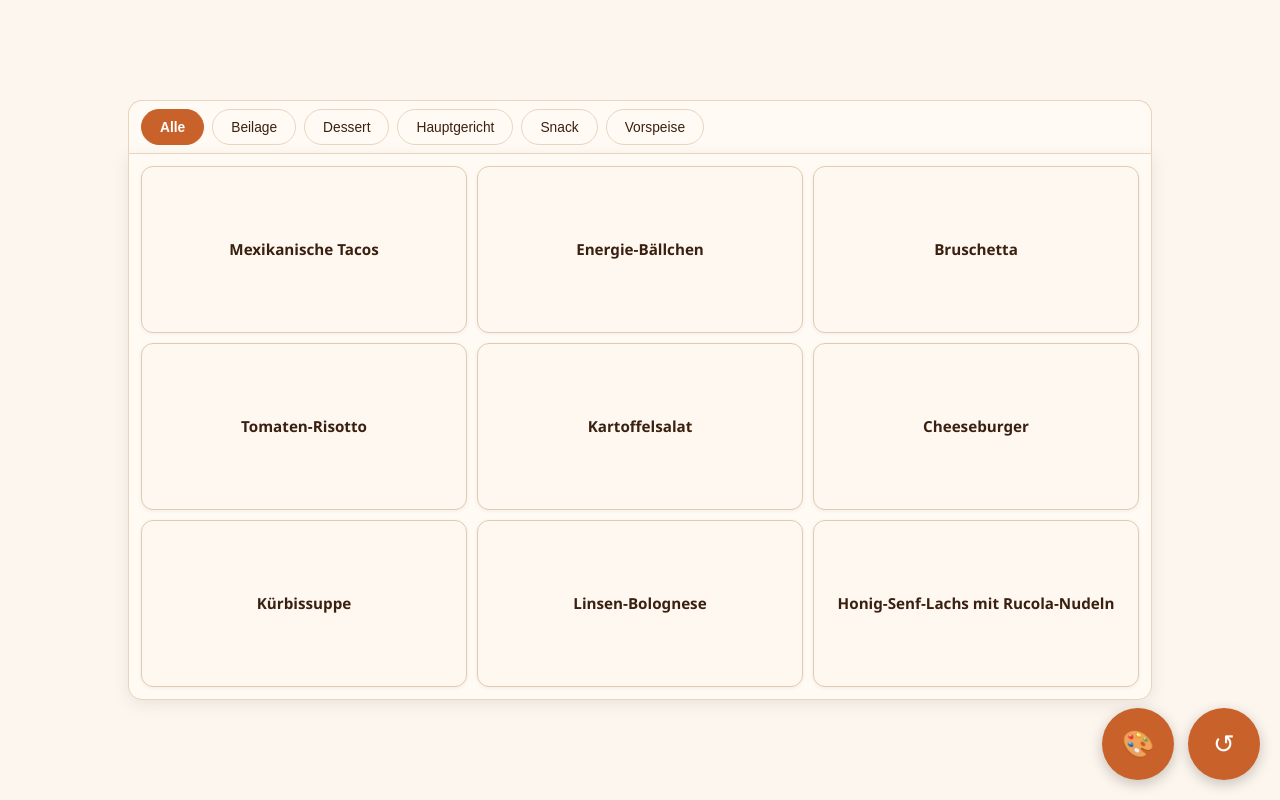
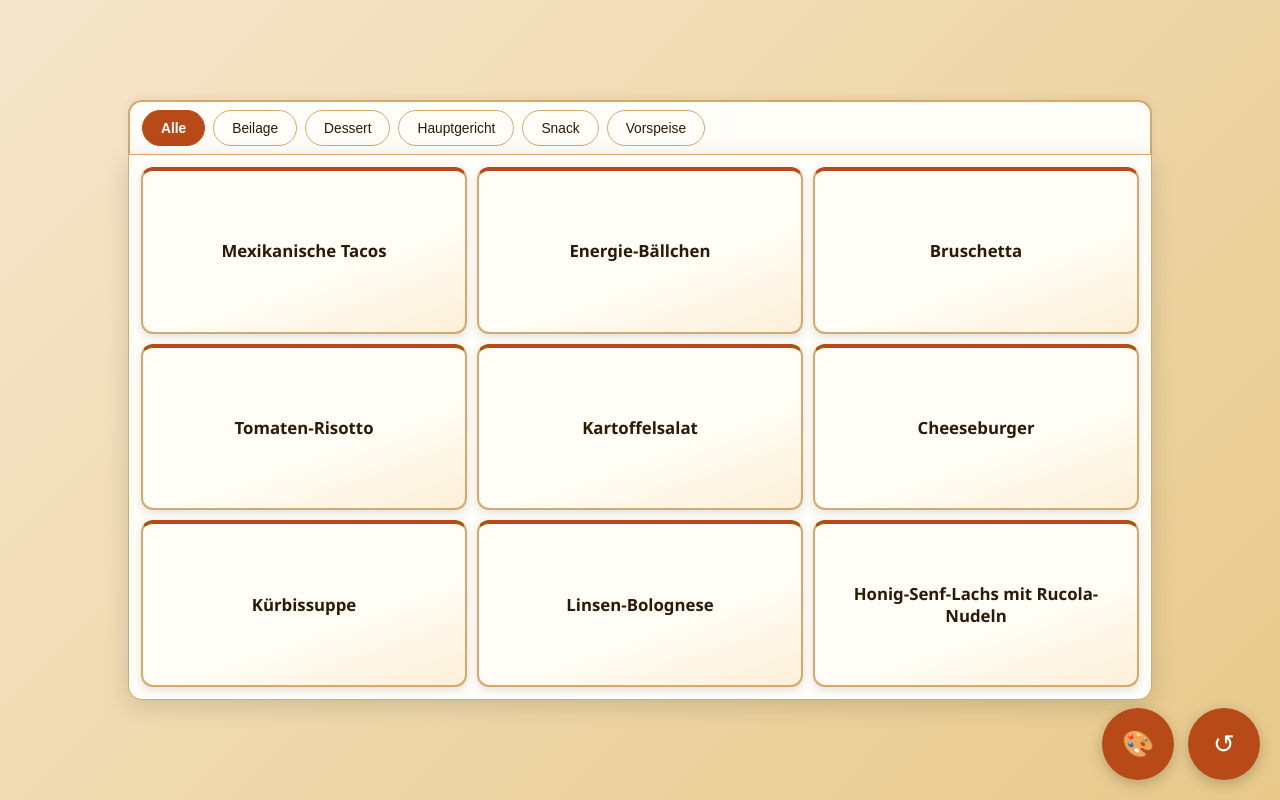
Before and after one commit to dorien89/Einkaufsliste, a Flask app: page /kiosk/ in a window 1280 px wide. Run offline with Flask 3, Linux system fonts and the light colour scheme; data comes from the database, SQL or seed files in the repository; data that the repository does not hold is empty.

Commit message:
bolder kiosk design: gradients, stronger colors, bigger tile text

```diff
--- a/app/static/css/kiosk.css
+++ b/app/static/css/kiosk.css
@@ -1,74 +1,86 @@
 /* ── Theme variables ───────────────────────────────────── */
 :root, [data-theme="küche"] {
-    --bg:              #fdf6ee;
-    --surface:         #fffaf4;
-    --border:          #e8d5be;
-    --border-strong:   #c8a880;
-    --accent:          #c8622a;
-    --accent-hover:    #a84d1f;
-    --accent-soft:     rgba(200, 98, 42, 0.10);
-    --planned:         #5a8c5a;
-    --planned-border:  #3d6b3d;
+    --bg:              #f0d9b5;
+    --bg-grad:         linear-gradient(135deg, #f5e6cc 0%, #e8c98a 100%);
+    --surface:         #fffdf7;
+    --border:          #d4a96a;
+    --border-strong:   #b07830;
+    --accent:          #b84a18;
+    --accent-hover:    #8f3510;
+    --accent-soft:     rgba(184, 74, 24, 0.12);
+    --planned:         #2e7d32;
+    --planned-grad:    linear-gradient(135deg, #388e3c, #1b5e20);
+    --planned-border:  #1b5e20;
     --planned-text:    #fff;
-    --text:            #3a2010;
-    --text-muted:      #9a7a60;
-    --tile-bg:         #fff8f0;
-    --tile-hover:      #f2e8d8;
-    --tile-border:     #e0ccb0;
-    --btn:             #c8622a;
-    --btn-hover:       #a84d1f;
-    --danger:          #c0392b;
-    --danger-soft:     #fdf0ee;
-    --danger-hover:    #ffcdd2;
-    --info-soft:       #fef3ec;
+    --text:            #2c1a08;
+    --text-muted:      #8a6840;
+    --tile-bg:         #fffdf5;
+    --tile-grad:       linear-gradient(160deg, #fffdf5 60%, #fdf0d8 100%);
+    --tile-hover:      #fcefd5;
+    --tile-border:     #d4a96a;
+    --tile-top:        #b84a18;
+    --btn:             #b84a18;
+    --btn-hover:       #8f3510;
+    --danger:          #c62828;
+    --danger-soft:     #fff0ee;
+    --danger-hover:    #ffd0cc;
+    --info-soft:       #fff8ec;
 }
 
 [data-theme="garten"] {
-    --bg:              #f2f8f2;
-    --surface:         #f8fcf8;
-    --border:          #c0dcc0;
-    --border-strong:   #7ab07a;
-    --accent:          #3a7d44;
-    --accent-hover:    #2d6235;
-    --accent-soft:     rgba(58, 125, 68, 0.10);
-    --planned:         #2d8c50;
-    --planned-border:  #1e6b3a;
+    --bg:              #c8e6c9;
+    --bg-grad:         linear-gradient(135deg, #dcedc8 0%, #a5d6a7 100%);
+    --surface:         #f9fff9;
+    --border:          #81c784;
+    --border-strong:   #388e3c;
+    --accent:          #2e7d32;
+    --accent-hover:    #1b5e20;
+    --accent-soft:     rgba(46, 125, 50, 0.12);
+    --planned:         #1565c0;
+    --planned-grad:    linear-gradient(135deg, #1976d2, #0d47a1);
+    --planned-border:  #0d47a1;
     --planned-text:    #fff;
     --text:            #1a3320;
-    --text-muted:      #5a7a5a;
-    --tile-bg:         #f6fbf6;
-    --tile-hover:      #e4f2e4;
-    --tile-border:     #c0dcc0;
-    --btn:             #3a7d44;
-    --btn-hover:       #2d6235;
-    --danger:          #c0392b;
-    --danger-soft:     #fdf0ee;
-    --danger-hover:    #ffcdd2;
-    --info-soft:       #e4f2e4;
+    --text-muted:      #4a7a4a;
+    --tile-bg:         #f5fff5;
+    --tile-grad:       linear-gradient(160deg, #f5fff5 60%, #e0f5e0 100%);
+    --tile-hover:      #d8f0d8;
+    --tile-border:     #81c784;
+    --tile-top:        #2e7d32;
+    --btn:             #2e7d32;
+    --btn-hover:       #1b5e20;
+    --danger:          #c62828;
+    --danger-soft:     #fff0ee;
+    --danger-hover:    #ffd0cc;
+    --info-soft:       #e8f5e9;
 }
 
 [data-theme="nacht"] {
-    --bg:              #1e1e28;
-    --surface:         #28283a;
-    --border:          #3e3e52;
-    --border-strong:   #5e5e78;
-    --accent:          #e08c5a;
-    --accent-hover:    #c87040;
-    --accent-soft:     rgba(224, 140, 90, 0.14);
-    --planned:         #4a8c6a;
-    --planned-border:  #3a6e52;
+    --bg:              #12121c;
+    --bg-grad:         linear-gradient(135deg, #1a1a2e 0%, #0f0f1a 100%);
+    --surface:         #1e1e30;
+    --border:          #3a3a55;
+    --border-strong:   #5a5a80;
+    --accent:          #ff8c42;
+    --accent-hover:    #e06020;
+    --accent-soft:     rgba(255, 140, 66, 0.15);
+    --planned:         #00897b;
+    --planned-grad:    linear-gradient(135deg, #00acc1, #00695c);
+    --planned-border:  #00695c;
     --planned-text:    #fff;
-    --text:            #e8ddd0;
-    --text-muted:      #8888aa;
-    --tile-bg:         #28283a;
-    --tile-hover:      #34344a;
-    --tile-border:     #3e3e52;
-    --btn:             #e08c5a;
-    --btn-hover:       #c87040;
-    --danger:          #e05a5a;
-    --danger-soft:     #2e1e1e;
+    --text:            #ede0cc;
+    --text-muted:      #8080a8;
+    --tile-bg:         #252538;
+    --tile-grad:       linear-gradient(160deg, #2a2a40 60%, #1e1e30 100%);
+    --tile-hover:      #32324e;
+    --tile-border:     #3a3a55;
+    --tile-top:        #ff8c42;
+    --btn:             #ff8c42;
+    --btn-hover:       #e06020;
+    --danger:          #ef5350;
+    --danger-soft:     #2a1a1a;
     --danger-hover:    #4a2020;
-    --info-soft:       #1e2232;
+    --info-soft:       #1a1a2e;
 }
 
 /* ── Base ──────────────────────────────────────────────── */
@@ -84,10 +96,10 @@ body {
     align-items: center;
     height: 100vh;
     height: 100dvh;
-    background-color: var(--bg);
+    background: var(--bg-grad);
     overflow: hidden;
     color: var(--text);
-    transition: background-color 0.3s;
+    transition: background 0.4s;
 }
 
 /* ── Layout ────────────────────────────────────────────── */
@@ -109,10 +121,11 @@ body {
     padding: 8px 12px;
     background: var(--surface);
     border-radius: 14px 14px 0 0;
-    border: 1px solid var(--border);
+    border: 2px solid var(--border);
     border-bottom: none;
     scrollbar-width: none;
     flex-shrink: 0;
+    box-shadow: 0 -2px 10px rgba(0,0,0,0.06);
 }
 .kiosk-filter-bar::-webkit-scrollbar { display: none; }
 .kiosk-filter-bar.has-filter {
@@ -153,42 +166,44 @@ body {
     padding: 12px;
     border: 1px solid var(--border);
     border-radius: 0 0 14px 14px;
-    box-shadow: 0 4px 18px rgba(0,0,0,0.08);
+    box-shadow: 0 6px 24px rgba(0,0,0,0.14);
     overflow-y: auto;
 }
 
 .grid-item {
-    background: var(--tile-bg);
-    border: 1.5px solid var(--tile-border);
+    background: var(--tile-grad);
+    border: 2px solid var(--tile-border);
+    border-top: 4px solid var(--tile-top);
     border-radius: 12px;
     display: flex;
     justify-content: center;
     align-items: center;
     text-align: center;
-    font-size: 0.95em;
-    font-weight: 600;
+    font-size: 1.05em;
+    font-weight: 700;
     color: var(--text);
     padding: 10px;
     cursor: pointer;
-    transition: background 0.2s, transform 0.15s, border-color 0.2s, box-shadow 0.2s;
-    box-shadow: 0 1px 4px rgba(0,0,0,0.06);
+    transition: transform 0.15s, box-shadow 0.15s;
+    box-shadow: 0 3px 8px rgba(0,0,0,0.12);
     line-height: 1.3;
 }
 .grid-item:active {
-    background: var(--tile-hover);
-    transform: scale(0.97);
-    box-shadow: none;
+    transform: scale(0.96);
+    box-shadow: 0 1px 3px rgba(0,0,0,0.10);
 }
 .grid-item.planned {
-    background: var(--planned);
+    background: var(--planned-grad);
     color: var(--planned-text);
     border-color: var(--planned-border);
-    box-shadow: 0 2px 8px rgba(0,0,0,0.15);
+    border-top-color: var(--planned-border);
+    box-shadow: 0 4px 14px rgba(0,0,0,0.22);
+    text-shadow: 0 1px 3px rgba(0,0,0,0.25);
 }
 .grid-item.planned::after {
     content: ' ✓';
-    font-size: 0.85em;
-    opacity: 0.85;
+    font-size: 0.9em;
+    opacity: 0.9;
 }
 
 /* ── FAB buttons ───────────────────────────────────────── */
```
